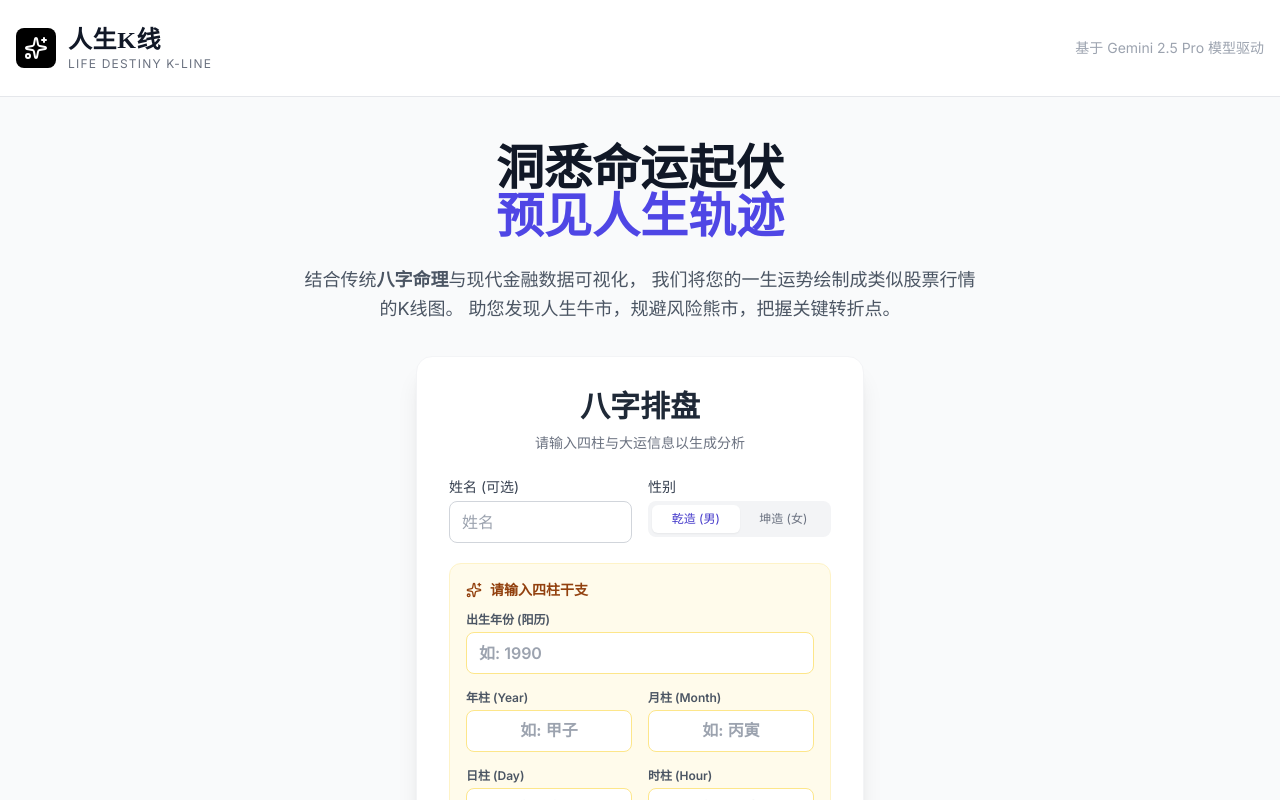
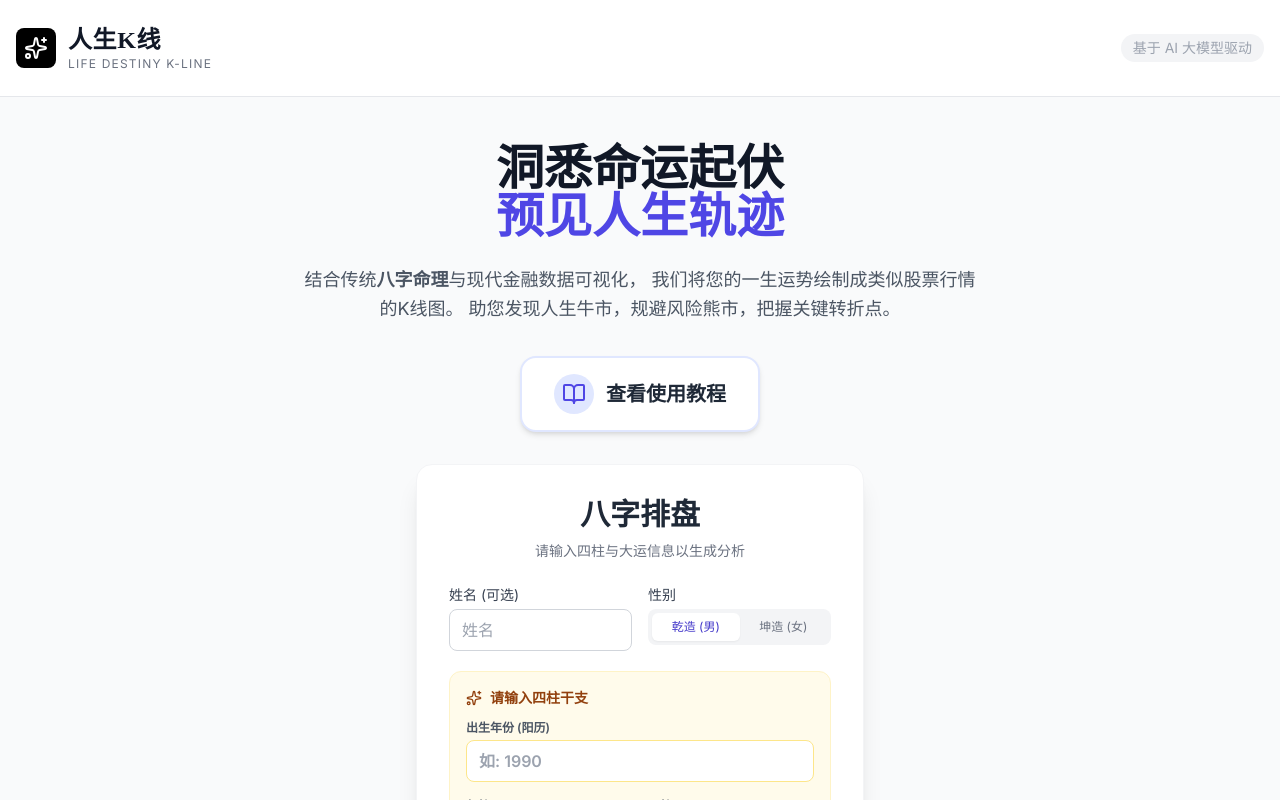
Before and after one commit to LeslieWylie/LeslieWylie.github.io, a React (Vite) app: page / in a window 1280 px wide. Shown: the top 800 px of the page. Built offline with nearby package versions, Linux system fonts and the light colour scheme.

Commit message:
Add files via upload

```diff
--- a/App.tsx
+++ b/App.tsx
@@ -4,7 +4,7 @@ import LifeKLineChart from './components/LifeKLineChart';
 import AnalysisResult from './components/AnalysisResult';
 import { UserInput, LifeDestinyResult } from './types';
 import { generateLifeAnalysis } from './services/geminiService';
-import { Sparkles, AlertCircle } from 'lucide-react';
+import { Sparkles, AlertCircle, BookOpen, ArrowRight } from 'lucide-react';
 
 const App: React.FC = () => {
   const [loading, setLoading] = useState(false);
@@ -40,8 +40,10 @@ const App: React.FC = () => {
               <p className="text-xs text-gray-500 uppercase tracking-widest">Life Destiny K-Line</p>
             </div>
           </div>
-          <div className="hidden md:block text-sm text-gray-400">
-             基于 Gemini 2.5 Pro 模型驱动
+          <div className="flex items-center gap-6">
+            <div className="hidden md:block text-sm text-gray-400 font-medium bg-gray-100 px-3 py-1 rounded-full">
+               基于 AI 大模型驱动
+            </div>
           </div>
         </div>
       </header>
@@ -52,16 +54,33 @@ const App: React.FC = () => {
         {/* If no result, show intro and form */}
         {!result && (
           <div className="flex flex-col items-center justify-center min-h-[60vh] gap-8 animate-fade-in">
-            <div className="text-center max-w-2xl">
+            <div className="text-center max-w-2xl flex flex-col items-center">
               <h2 className="text-4xl md:text-5xl font-serif-sc font-bold text-gray-900 mb-6">
                 洞悉命运起伏 <br/>
                 <span className="text-indigo-600">预见人生轨迹</span>
               </h2>
-              <p className="text-gray-600 text-lg leading-relaxed">
+              <p className="text-gray-600 text-lg leading-relaxed mb-8">
                 结合传统<strong>八字命理</strong>与现代金融数据可视化，
                 我们将您的一生运势绘制成类似股票行情的K线图。
                 助您发现人生牛市，规避风险熊市，把握关键转折点。
               </p>
+
+              {/* Large Tutorial Link */}
+              <a
+                href="https://lsgljam25eq6.sg.larksuite.com/wiki/TVWLw1I9yiwPeKkZNoNlxsDMgNh"
+                target="_blank"
+                rel="noopener noreferrer"
+                className="group flex items-center gap-3 bg-white px-8 py-4 rounded-2xl shadow-md border-2 border-indigo-100 hover:border-indigo-500 hover:shadow-lg transition-all transform hover:-translate-y-1"
+              >
+                <div className="bg-indigo-100 p-2 rounded-full text-indigo-600 group-hover:bg-indigo-600 group-hover:text-white transition-colors">
+                  <BookOpen className="w-6 h-6" />
+                </div>
+                <div className="text-left">
+                  <div className="text-xl font-bold text-gray-800 group-hover:text-indigo-700 transition-colors">
+                    查看使用教程
+                  </div>
+                </div>
+              </a>
             </div>
 
             <BaziForm onSubmit={handleFormSubmit} isLoading={loading} />
```
